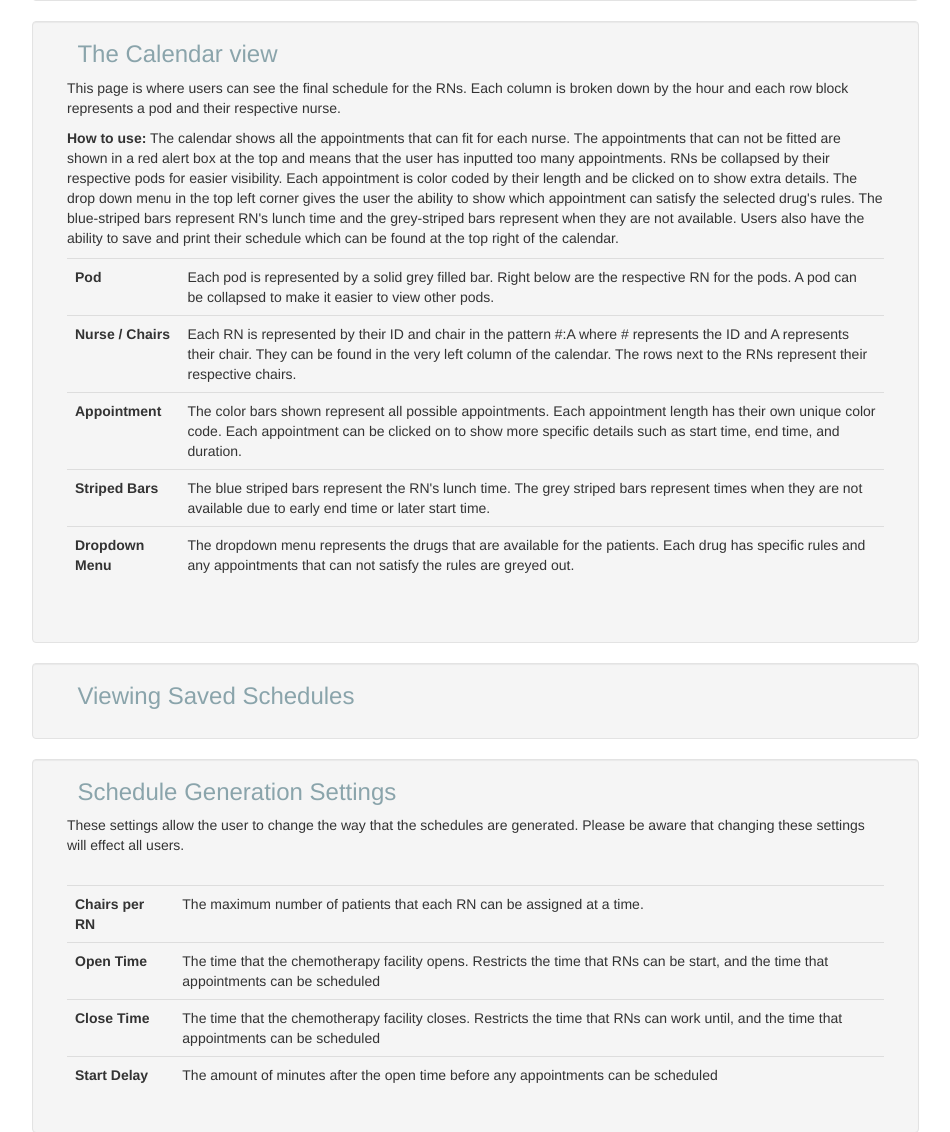
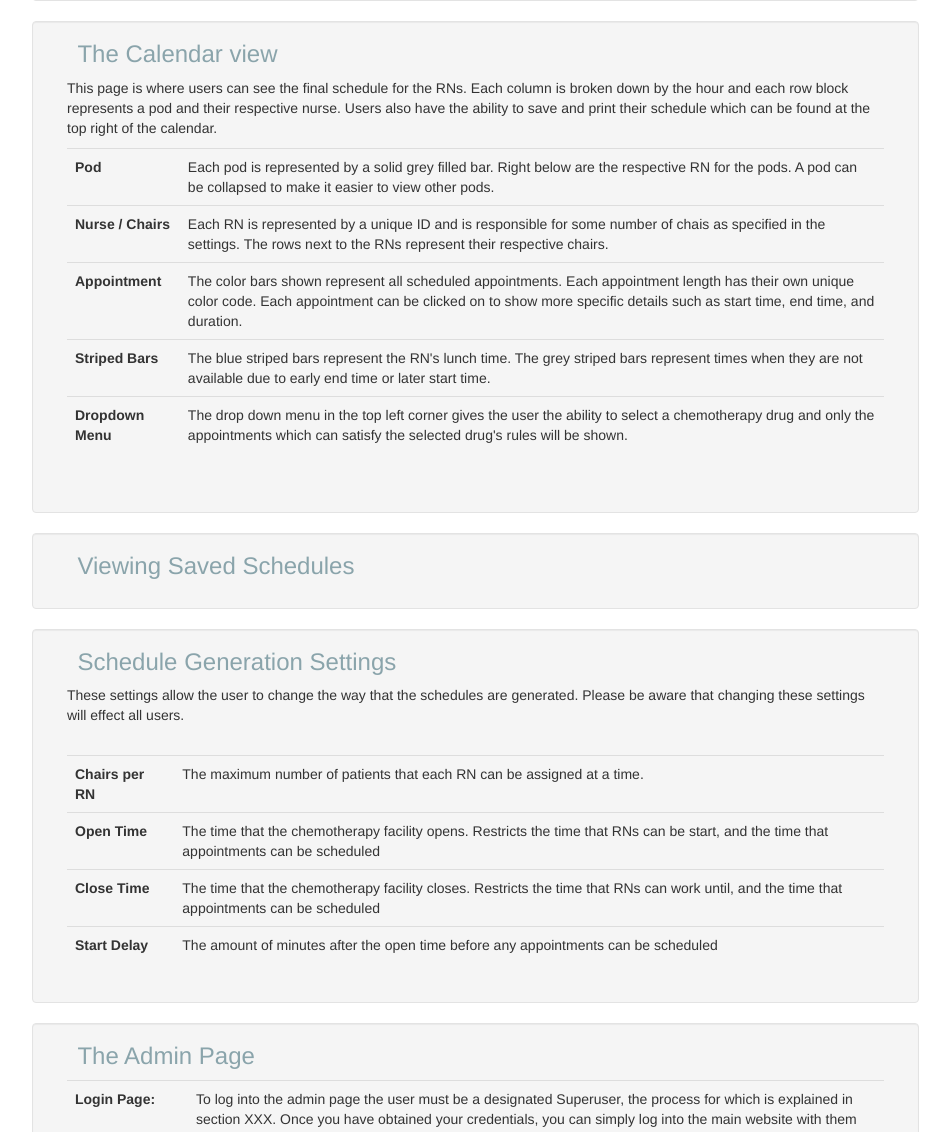
Before and after one commit to JettJengaGod/Patient-Access-Template-Program, a Django app: page /guide/ in a window 1280 px wide. Shown: the part 1295-2427 px from the top of the page, without its empty margins (17-967 px from the left). Run offline with Django 3.2, Linux system fonts and the light colour scheme; parts of the project's set-up code (start-up, migrations or seed data) failed here and were passed over; some libraries are stand-ins or nearby versions.

Commit message:
Rachel documentation changes

```diff
--- a/templates/documentation.html
+++ b/templates/documentation.html
@@ -125,17 +125,7 @@
                         <p>
                             This page is where users can see the final schedule for the RNs. Each column is broken down
                             by the hour and each row block represents a pod and their respective nurse.
-                        </p>
-                        <p>
-                            <strong>How to use:</strong>
-                            The calendar shows all the appointments that can fit for each nurse. The appointments that
-                            can not be fitted are shown in a red alert box at the top and means that the user has inputted
-                            too many appointments. RNs be collapsed by their respective pods for easier visibility. Each
-                            appointment is color coded by their length and be clicked on to show extra details. The drop
-                            down menu in the top left corner gives the user the ability to show which appointment can
-                            satisfy the selected drug's rules. The blue-striped bars represent RN's lunch time and the
-                            grey-striped bars represent when they are not available. Users also have the ability to save
-                            and print their schedule which can be found at the top right of the calendar.
+                            Users also have the ability to save and print their schedule which can be found at the top right of the calendar.
                         </p>
                         <table class="table">
                             <tr>
@@ -145,13 +135,12 @@
                             </tr>
                             <tr>
                                 <th>Nurse / Chairs</th>
-                                <td>Each RN is represented by their ID and chair in the pattern #:A where # represents
-                                    the ID and A represents their chair. They can be found in the very left column of the
-                                    calendar. The rows next to the RNs represent their respective chairs.</td>
+                                <td>Each RN is represented by a unique ID and is responsible for some number of chais as specified in the settings.
+                                    The rows next to the RNs represent their respective chairs.</td>
                             </tr>
                             <tr>
                                 <th>Appointment</th>
-                                <td>The color bars shown represent all possible appointments. Each appointment length
+                                <td>The color bars shown represent all scheduled appointments. Each appointment length
                                     has their own unique color code. Each appointment can be clicked on to show more
                                     specific details such as start time, end time, and duration.</td>
                             </tr>
@@ -162,8 +151,8 @@
                             </tr>
                             <tr>
                                 <th>Dropdown Menu</th>
-                                <td>The dropdown menu represents the drugs that are available for the patients. Each drug
-                                    has specific rules and any appointments that can not satisfy the rules are greyed out.</td>
+                                <td>The drop down menu in the top left corner gives the user the ability to select a chemotherapy drug and
+                                    only the appointments which can satisfy the selected drug's rules will be shown.</td>
                             </tr>
                         </table>
                         <br>
```
